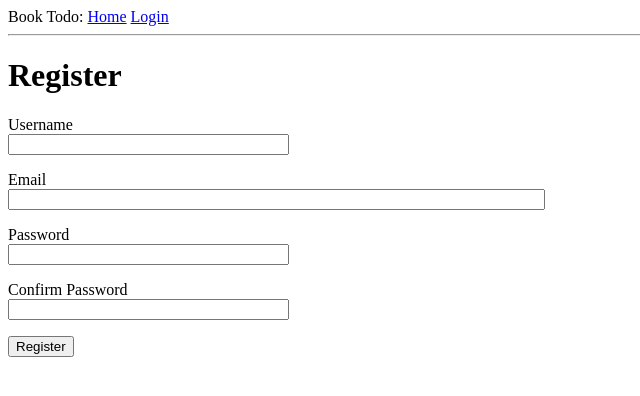
After one commit to Loquen/book-api, a Flask app: page /register in a window 1280 px wide. The commit adds this page. Shown: the top 396 px of the page, without its empty margins (0-640 px from the left). Run offline with Flask 2, Linux system fonts and the light colour scheme.

Commit message:
add user signup, avatars and use of templates

```diff
--- a/app/forms.py
+++ b/app/forms.py
@@ -1,9 +1,27 @@
 from flask_wtf import FlaskForm
 from wtforms import StringField, PasswordField, BooleanField, SubmitField
-from wtforms.validators import DataRequired
+from wtforms.validators import DataRequired, ValidationError, Email, EqualTo
+from app.models import User
 
 class LoginForm(FlaskForm):
   username = StringField('Username', validators=[DataRequired()])
   password = PasswordField('Password', validators=[DataRequired()])
   remember_me = BooleanField('Remember Me')
   submit = SubmitField('Sign In')
+
+class RegistrationForm(FlaskForm):
+  username = StringField('Username', validators=[DataRequired()])
+  email = StringField('Email', validators=[DataRequired(), Email()])
+  password = PasswordField('Password', validators=[DataRequired()])
+  password2 = PasswordField('Confirm Password', validators=[DataRequired(), EqualTo('password')])
+  submit = SubmitField('Register')
+
+  def valdate_username(self, username):
+    user = User.query.filter_by(username=username.data).first()
+    if user is not None:
+      raise ValidationError('Please use a different username.')
+
+  def validate_email(self, email):
+    user = User.query.filter_by(email=email.data).first()
+    if user is not None:
+      raise ValidationError('Please use a different email address.')
--- a/app/routes.py
+++ b/app/routes.py
@@ -3,7 +3,7 @@ from werkzeug.urls import url_parse
 from app import app, db
 from flask_login import current_user, login_user, logout_user, login_required
 from app.models import User, Book
-from app.forms import LoginForm
+from app.forms import LoginForm, RegistrationForm
 
 @app.shell_context_processor
 def make_shell_context():
@@ -47,3 +47,27 @@ def login():
 def logout():
   logout_user()
   return redirect(url_for('index'))
+
+@app.route('/register', methods=['GET', 'POST'])
+def register():
+  if current_user.is_authenticated:
+    return redirect(url_for('index'))
+  form = RegistrationForm()
+  if form.validate_on_submit():
+    user = User(username=form.username.data, email=form.email.data)
+    user.set_password(form.password.data)
+    db.session.add(user)
+    db.session.commit()
+    flash('Congratulations, you are now a registered user!')
+    return redirect(url_for('login'))
+  return render_template('register.html', title='Register', form=form)
+
+@app.route('/user/<username>')
+@login_required
+def user(username):
+  user = User.query.filter_by(username=username).first_or_404()
+  books = [
+    {'author': 'test1', 'title': 'Test Book 1'},
+    {'author': 'test2', 'title': 'Test Book 2'},
+  ]
+  return render_template('user.html', user=user, books=books)
--- /dev/null
+++ b/app/templates/_book.html
@@ -0,0 +1,3 @@
+<p>
+  {{ book.title }} by: <b>{{ book.author }}</b>
+</p>
--- a/app/templates/base.html
+++ b/app/templates/base.html
@@ -12,6 +12,7 @@
           {% if current_user.is_anonymous %}
           <a href="{{ url_for('login') }}">Login</a>
           {% else %}
+          <a href="{{ url_for('user', username=current_user.username) }}">Profile</a>
           <a href="{{ url_for('logout') }}">Logout</a>
           {% endif %}
         </div>
--- a/app/templates/login.html
+++ b/app/templates/login.html
@@ -21,4 +21,6 @@
       <p>{{ form.remember_me() }} {{ form.remember_me.label }}</p>
       <p>{{ form.submit() }}</p>
   </form>
+
+  <p>New User? <a href="{{ url_for('register') }}">Click to Register!</a></p>
 {% endblock %}
--- /dev/null
+++ b/app/templates/register.html
@@ -0,0 +1,37 @@
+{% extends "base.html" %}
+
+{% block content %}
+    <h1>Register</h1>
+    <form action="" method="post">
+        {{ form.hidden_tag() }}
+        <p>
+            {{ form.username.label }}<br>
+            {{ form.username(size=32) }}<br>
+            {% for error in form.username.errors %}
+            <span style="color: red;">[{{ error }}]</span>
+            {% endfor %}
+        </p>
+        <p>
+            {{ form.email.label }}<br>
+            {{ form.email(size=64) }}<br>
+            {% for error in form.email.errors %}
+            <span style="color: red;">[{{ error }}]</span>
+            {% endfor %}
+        </p>
+        <p>
+            {{ form.password.label }}<br>
+            {{ form.password(size=32) }}<br>
+            {% for error in form.password.errors %}
+            <span style="color: red;">[{{ error }}]</span>
+            {% endfor %}
+        </p>
+        <p>
+            {{ form.password2.label }}<br>
+            {{ form.password2(size=32) }}<br>
+            {% for error in form.password2.errors %}
+            <span style="color: red;">[{{ error }}]</span>
+            {% endfor %}
+        </p>
+        <p>{{ form.submit() }}</p>
+    </form>
+{% endblock %}
```
Also changed, not shown: app/models.py (+7 -0 lines), app/templates/user.html (added, +15 -0 lines).
